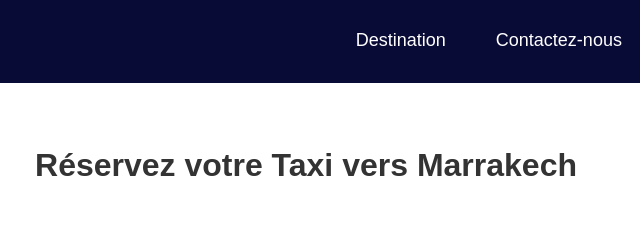
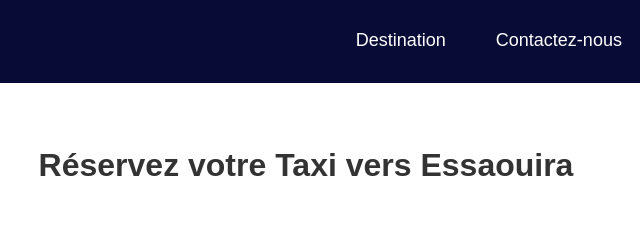
Before and after one commit to hamzaelbaz/taxitoagafay, a website: page public/essaouira.html in a window 1280 px wide. Shown: the top 225 px of the page, 334-974 px from the left. Drawn offline with nearby package versions, Linux system fonts and the light colour scheme; a script that the page names is missing.

Commit message:
SEO Description

```diff
--- a/public/essaouira.html
+++ b/public/essaouira.html
@@ -35,7 +35,7 @@
       </div>
       <div class="section-10">
          <div class="hero_contain">
-            <h1 class="heading-7">Réservez votre Taxi vers Marrakech</h1>
+            <h1 class="heading-7">Réservez votre Taxi vers Essaouira</h1>
             <img src="/images/mainEssaouira_1600.webp" loading="lazy" alt="Essaouira" sizes="(max-width: 479px) 92vw, (max-width: 767px) 95vw, 96vw" srcset="/images/mainEssaouira_500.webp 500w, /images/mainEssaouira_800.webp 800w, /images/mainEssaouira_1080.webp 1080w, /images/mainEssaouira_1250.webp 1250w, /images/mainEssaouira_1450.webp 1450w, /images/mainEssaouira_1600.webp 1600w" class="image-11">
             <div class="rich-text-block-3 w-richtext">
                 <h2>Taxi Essaouira : Profitez de la Cité des Alizés avec Confort et Facilité</h2>
```
